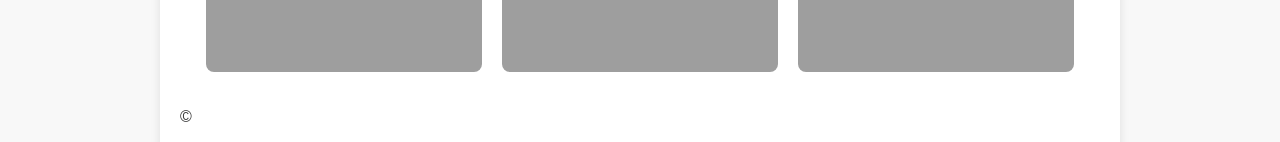
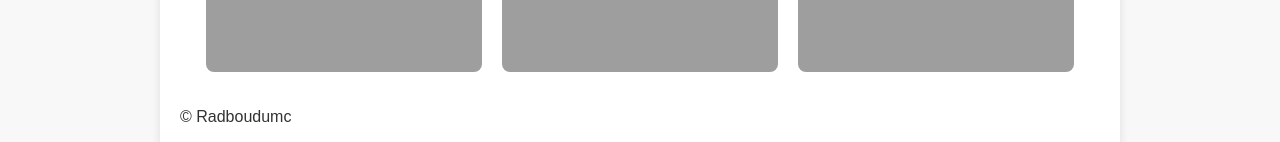
Before and after one commit to marliebesouw/marliebesouw.github.io, a Jekyll site: the page built from location.md, in a window 1280 px wide. Shown: the part 633-775 px from the top of the page. Built offline with Jekyll 4.4.1, drawn with Linux system fonts in a browser that asks for light colours; grey boxes are pictures that could not be loaded.

Commit message:
location copyright exp center

```diff
--- a/location.md
+++ b/location.md
@@ -25,7 +25,7 @@ The Netherlands <br>
   <img src="{{ site.url }}/assets/img/Rumcexperiencecenter30.jpg" alt="Experience Center 30">
   <img src="{{ site.url }}/assets/img/Rumcexperiencecenter35.jpg" alt="Experience Center 35">
 </div>
-&copy;
+&copy; Radboudumc
 
 <div class="map-container">
     <iframe src="https://www.google.com/maps/embed?pb=!1m18!1m12!1m3!1d2466.0150248730324!2d5.860423199999999!3d51.824155999999995!2m3!1f0!2f0!3f0!3m2!1i1024!2i768!4f13.1!3m3!1m2!1s0x47c708f1c080b409%3A0x788b21f43a9e50c!2sGeert%20Grooteplein%20Zuid%2015%2C%206525%20HP%20Nijmegen!5e0!3m2!1snl!2snl!4v1741080845434!5m2!1snl!2snl"  width="100%" height="450" style="border:0;" allowfullscreen="" loading="lazy" referrerpolicy="no-referrer-when-downgrade"></iframe>
```
